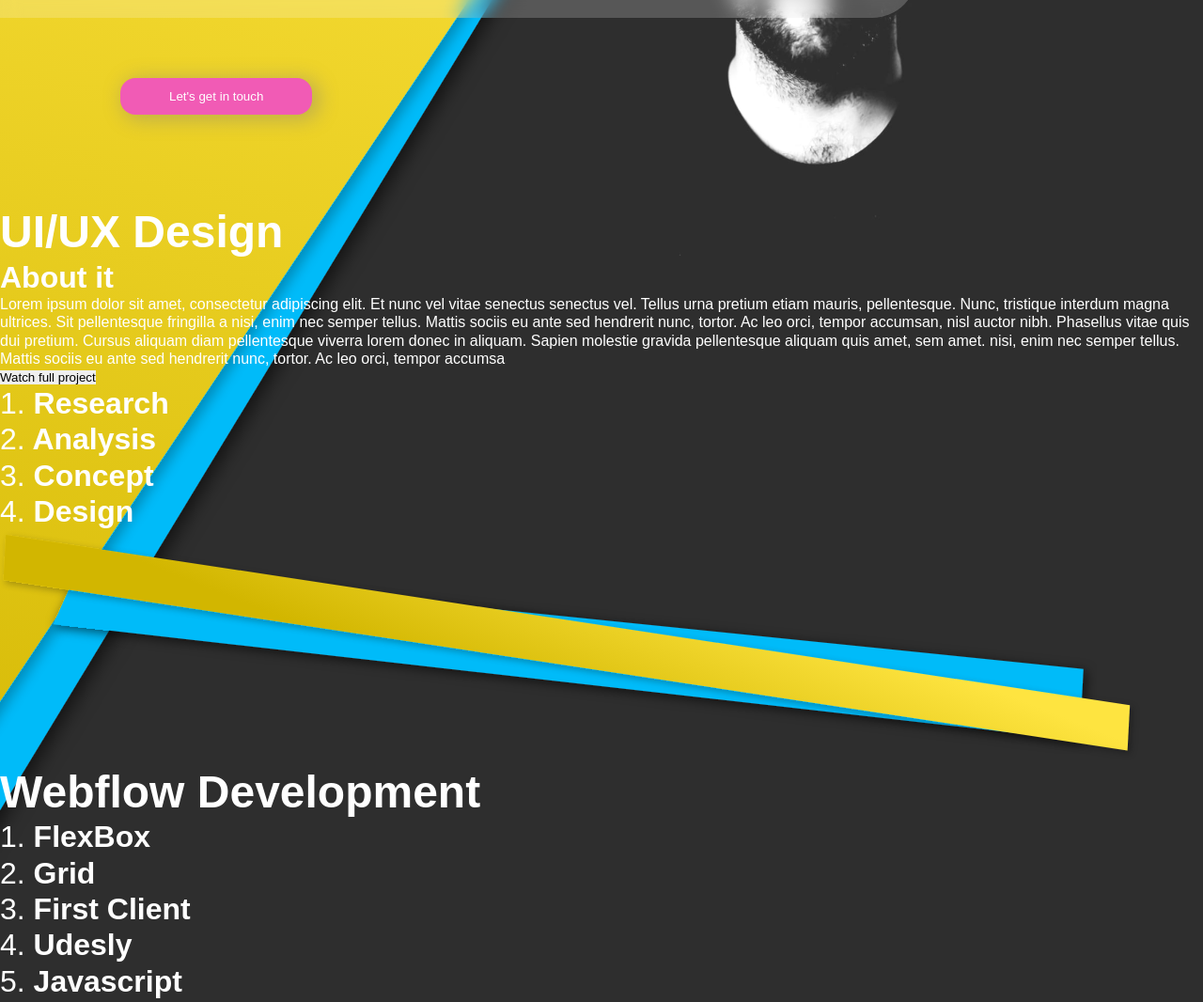
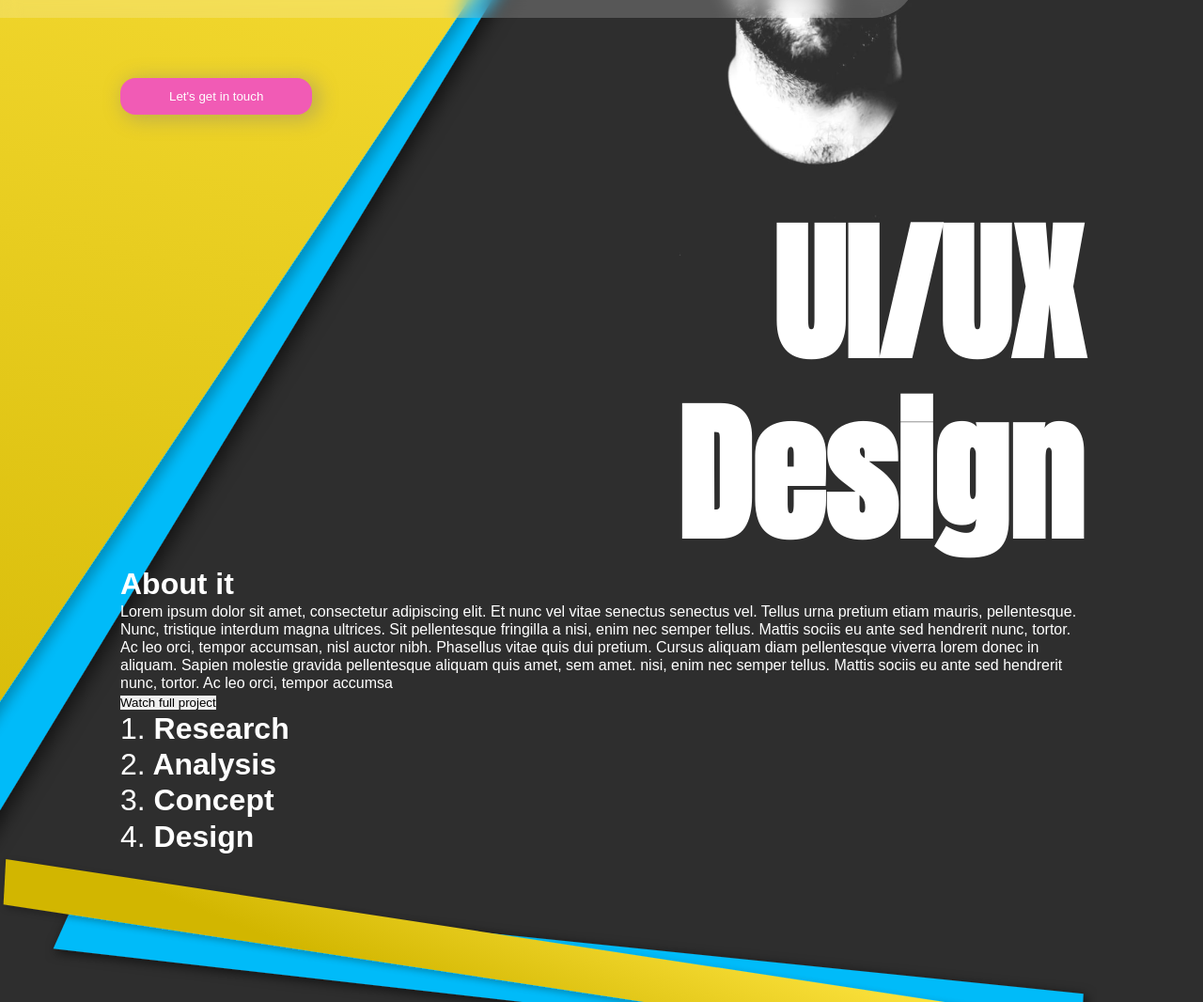
Before and after one commit to acasalsr/portfolio, a plain HTML site: page index.html in a window 1280 px wide. Shown: the part 496-1562 px from the top of the page at 94% size. Drawn offline with Linux system fonts and the light colour scheme.

Commit message:
class-break

```diff
--- a/index.html
+++ b/index.html
@@ -50,12 +50,14 @@
           <img class="absolut-profile-image-backgroud background-image-header" src="./src/background-header.svg"/>
         </div>
       </header>
+
       <section class="section-ux">
-        <div class="container-large">
-          <div id="flex-vertical-right">
-            <h2>UI/UX Design</h2>
+        <div class="container-medium">
+          <div class="flex-right">
+            <h2 class="header-secondary">UI/UX<h2>
+            <h2 class="header-secondary">Design</h2>
           </div>
-          <div id="grid-2">
+          <div>
             <div id="flex-horizontal-left">
               <h3>About it</h3>
               <p id="paragraph-medium">
--- a/styles.css
+++ b/styles.css
@@ -1,4 +1,5 @@
 /* Classes */
+@import url('https://fonts.googleapis.com/css2?family=Anton&display=swap');
 * {
   font-family: Montserrat, sans-serif;
   font-weight: 400;
@@ -17,6 +18,7 @@
 .main-menu {
   display: flex;
   position: fixed;
+  z-index: 10;
   width: 64rem;
   height: 4rem;
   top: 2rem;
@@ -94,6 +96,22 @@ text-decoration: none;
   height: 40rem;
 }
 
+/* Section UX-UI */
+
+.flex-right{
+  display: flex;
+  flex-direction:column;
+  align-items: flex-end;
+}
+.header-secondary {
+  font-size: 10rem;
+  font-family: Anton;
+  text-align: left;
+  text-shadow: inset 1px 1px 1px  #000000;
+}
+
+/* Combo Classes */
+
 .max-size-small{
   width: 45rem;
 }
@@ -104,7 +122,6 @@ text-decoration: none;
   width: 80rem;
 }
 
-/* Combo Classes */
 body {
   font-family: Montserrat, sans-serif;
   font-size: 1rem;
```
